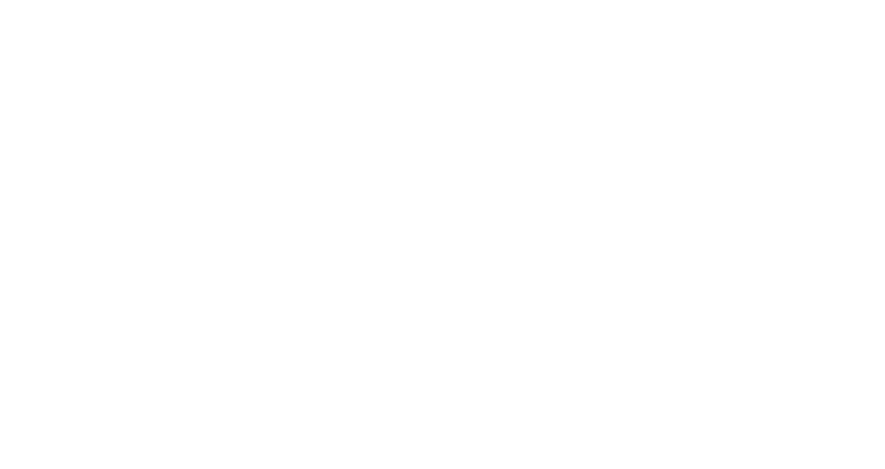
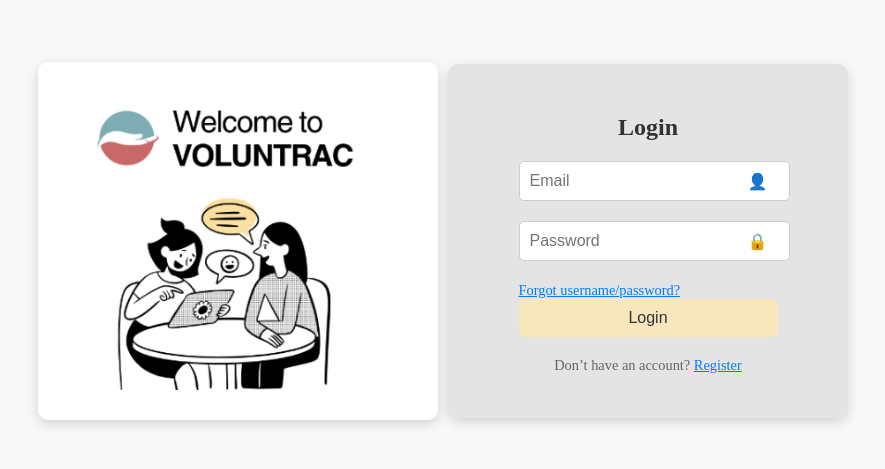
Before and after one commit to BT3103AppDev1/AY2425_S1_Group7, a Vue app: page /login in a window 1280 px wide. Before the commit this address had no page. Shown: the part 167-636 px from the top of the page, without its empty margins (197-1082 px from the left). Built offline with nearby package versions, Linux system fonts and the light colour scheme.

Commit message:
Added Login and registration page

```diff
--- a/src/App.vue
+++ b/src/App.vue
@@ -4,7 +4,11 @@
 </script>
 
 <template>
-  <RouterView></RouterView>
+  <div>
+
+    <RouterView />
+  </div>
 </template>
 
+
 <style scoped></style>
--- a/src/components/LogIn.vue
+++ b/src/components/LogIn.vue
@@ -0,0 +1,167 @@
+<template>
+    <div class="login-container">
+      <div class="welcome">
+        <img class="logo" src="/image.png" alt="Logo" />
+      </div>
+      <div class="login-form">
+        <h2>Login</h2>
+        <form @submit.prevent="login">
+          <div class="input-group">
+            <input v-model="email" type="email" placeholder="Email" required />
+            <span class="icon">👤</span>
+          </div>
+          <div class="input-group">
+            <input v-model="password" type="password" placeholder="Password" required />
+            <span class="icon">🔒</span>
+          </div>
+          <a href="#" class="forgot-password">Forgot username/password?</a>
+          <button type="submit" class="login-button">Login</button>
+        </form>
+        <p>Don’t have an account? <RouterLink to="/register">Register</RouterLink></p>
+      </div>
+    </div>
+  </template>
+
+  <script>
+  import { ref } from 'vue';
+  import { signInWithEmailAndPassword } from 'firebase/auth';
+  import { auth } from '../firebase_setup';
+
+  export default {
+    name: 'Login',
+    setup() {
+      const email = ref('');
+      const password = ref('');
+      const message = ref('');
+
+      const login = async () => {
+        try {
+          const userCredential = await signInWithEmailAndPassword(
+            auth,
+            email.value,
+            password.value
+          );
+          message.value = `User Logged In: ${userCredential.user.email}`;
+        } catch (error) {
+          message.value = `Error: ${error.message}`;
+        }
+      };
+
+      return {
+        email,
+        password,
+        message,
+        login,
+      };
+    },
+  };
+  </script>
+
+
+  <style scoped>
+  .login-container {
+    display: flex;
+    justify-content: center;
+    align-items: center;
+    height: 100vh;
+    background-color: #f8f8f8;
+    gap: 10px;
+  }
+
+  .welcome {
+    background-color: white;
+    padding: 30px;
+    border-radius: 10px;
+    box-shadow: 0 4px 12px rgba(0, 0, 0, 0.15);
+    width: 400px;
+    display: flex;
+    flex-direction: column;
+    align-items: center;
+    box-sizing: border-box;
+  }
+
+  .logo {
+    width: 95%;
+    height: auto;
+  }
+
+  h1 {
+    font-size: 1.2em;
+    margin: 10px 0;
+    text-align: center;
+  }
+
+  .login-form {
+    background-color: rgb(228, 228, 228);
+    padding: 30px;
+    border-radius: 10px;
+    box-shadow: 0 4px 12px rgba(0, 0, 0, 0.15);
+    width: 400px; /* Ensure both sections have equal width */
+    display: flex;
+    flex-direction: column;
+    align-items: center;
+    box-sizing: border-box;
+  }
+
+  h2 {
+    font-size: 1.5em;
+    color: #333;
+    margin-bottom: 20px;
+    text-align: center;
+  }
+
+  .input-group {
+    position: relative;
+    margin-bottom: 20px;
+    width: 100%;
+  }
+
+  input {
+    width: calc(100% - 40px);
+    padding: 10px;
+    padding-right: 40px;
+    border: 1px solid #ccc;
+    border-radius: 5px;
+    font-size: 1em;
+  }
+
+  .icon {
+    position: absolute;
+    right: 10px;
+    top: 50%;
+    transform: translateY(-50%);
+    color: #333;
+  }
+
+  .login-button {
+    width: 100%;
+    padding: 10px;
+    background-color: #f8e7bc;
+    border: 0;
+    border-radius: 5px;
+    cursor: pointer;
+    font-size: 1em;
+    color: #333;
+  }
+
+  .forgot-password {
+    text-align: center;
+    margin-bottom: 10px;
+    font-size: 0.9em;
+  }
+
+  a {
+    color: #007bff;
+  }
+
+  a:hover {
+    text-decoration: underline;
+  }
+
+  p {
+    margin-top: 20px;
+    font-size: 0.9em;
+    color: #666;
+    text-align: center;
+  }
+  </style>
--- /dev/null
+++ b/src/components/Register.vue
@@ -0,0 +1,42 @@
+<template>
+    <div>
+      <h2>Register</h2>
+      <form @submit.prevent="register">
+        <input v-model="email" type="email" placeholder="Email" required />
+        <input v-model="password" type="password" placeholder="Password" required />
+        <button type="submit">Register</button>
+      </form>
+      <p>{{ message }}</p>
+    </div>
+  </template>
+
+  <script>
+  import { ref } from 'vue';
+  import { createUserWithEmailAndPassword } from 'firebase/auth';
+  import { auth } from '../firebase_setup';
+
+  export default {
+    name: 'Register',
+    setup() {
+      const email = ref('');
+      const password = ref('');
+      const message = ref('');
+
+      const register = async () => {
+        try {
+          const userCredential = await createUserWithEmailAndPassword(auth, email.value, password.value);
+          message.value = `User Registered: ${userCredential.user.email}`;
+        } catch (error) {
+          message.value = `Error: ${error.message}`;
+        }
+      };
+
+      return {
+        email,
+        password,
+        message,
+        register,
+      };
+    },
+  };
+  </script>
--- a/src/router/index.js
+++ b/src/router/index.js
@@ -1,10 +1,22 @@
 import { createRouter, createWebHistory } from 'vue-router'
 import TaskHomepage from '@/views/TaskHomepage.vue'
 import TaskAdd from '@/views/TaskAdd.vue'
+import Login from '../components/Login.vue';
+import Register from '../components/Register.vue';
 
 const router = createRouter({
   history: createWebHistory(import.meta.env.BASE_URL),
   routes: [
+    {
+      path: '/login',
+      name: 'Login',
+      component: Login
+    },
+    {
+      path: '/register',
+      name: 'Register',
+      component: Register
+    },
     {
       path: '/ViewTasks',
       name: 'View your tasks',
```
Also changed, not shown: public/image.png (added), src/views/LogInPage.vue (deleted).
